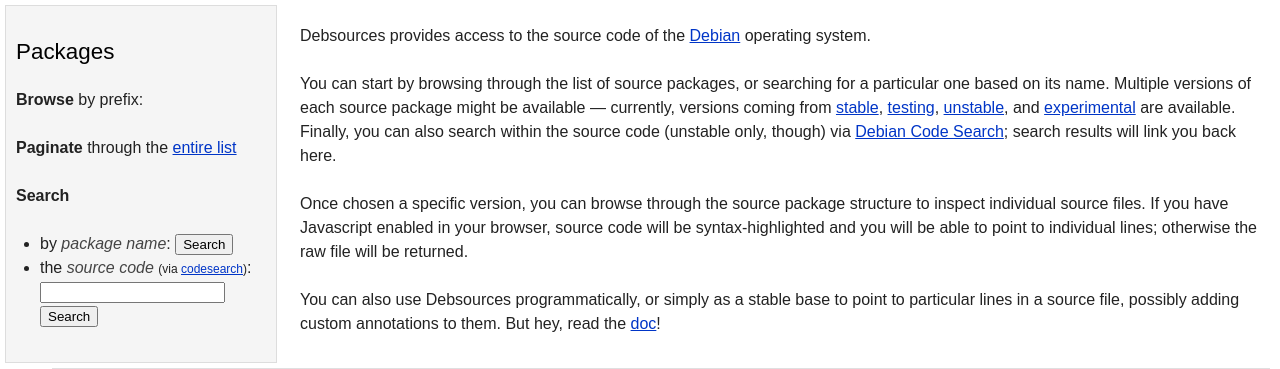
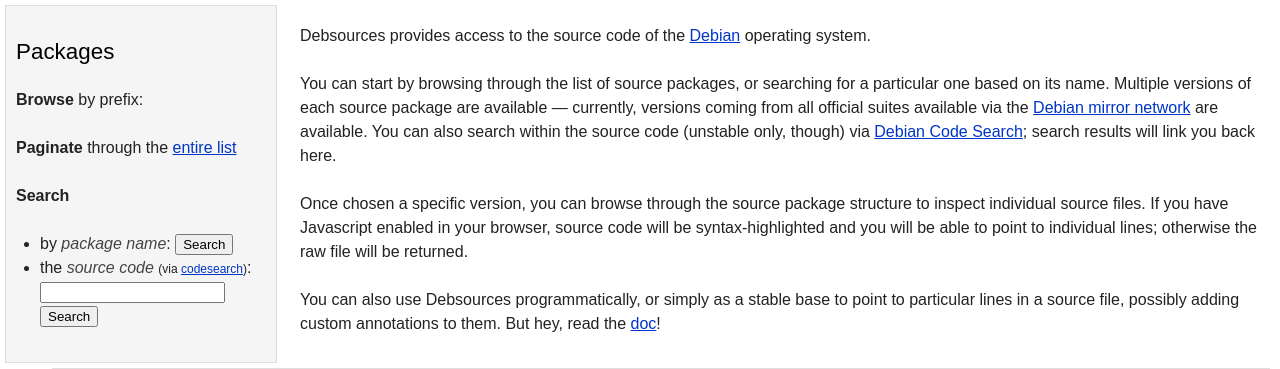
Before and after one commit to Debian/debsources, a Python web app: template web/flask/app/templates/index.html in a window 1280 px wide. Shown: the part 82-451 px from the top of the page. Run offline with Jinja, Linux system fonts and the light colour scheme; the template is opened without the code that fills it, so the values that code supplies are empty.

Commit message:
front page: update mention of available suites

```diff
--- a/web/flask/app/templates/index.html
+++ b/web/flask/app/templates/index.html
@@ -14,14 +14,11 @@
 
 <p>You can start by browsing through the list of source packages, or searching
   for a particular one based on its name. Multiple versions of each source
-  package might be available &mdash; currently, versions coming from
-  <a href="http://www.debian.org/releases/stable/">stable</a>,
-  <a href="http://www.debian.org/releases/testing/">testing</a>,
-  <a href="http://www.debian.org/releases/unstable/">unstable</a>, and
-  <a href="http://wiki.debian.org/DebianExperimental">experimental</a> are
-  available. Finally, you can also search within the source code (unstable
-  only, though) via <a href="http://codesearch.debian.net/">Debian Code
-  Search</a>; search results will link you back here.</p>
+  package are available &mdash; currently, versions coming from all official
+  suites available via the <a href="http://www.debian.org/mirror/">Debian
+  mirror network</a> are available. You can also search within the source code
+  (unstable only, though) via <a href="http://codesearch.debian.net/">Debian
+  Code Search</a>; search results will link you back here.</p>
 
 <p>Once chosen a specific version, you can browse through the source package
   structure to inspect individual source files. If you have Javascript enabled
```
